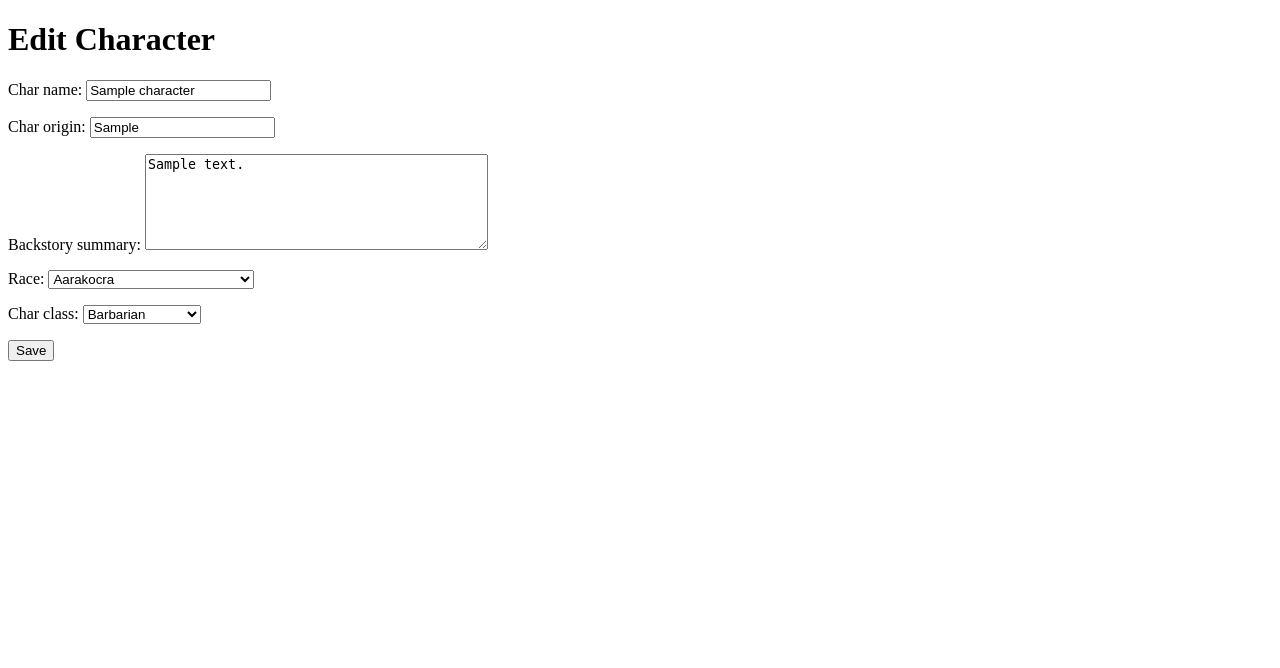
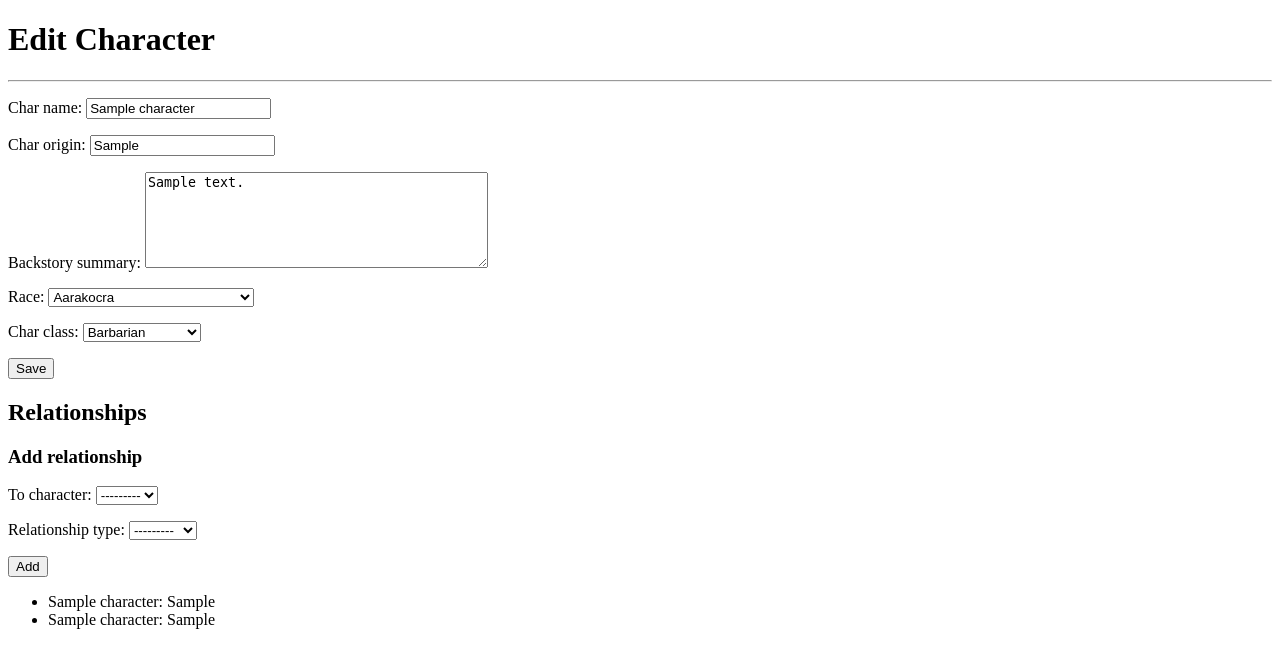
Before and after one commit to rgg2sky/charcterTracker, a Django app: page /characters/1/edit/ in a window 1280 px wide. Shown: the part 26-694 px from the top of the page. Run offline with Django 4.2, Linux system fonts and the light colour scheme; a user stored in the database is signed in; data comes from the database, SQL or seed files in the repository; tables that the repository leaves empty hold one stand-in row (values such as "Sample post").

Commit message:
fix some stuff

```diff
--- a/characters/forms.py
+++ b/characters/forms.py
@@ -1,6 +1,5 @@
 from django import forms
-from .models import Character
-
+from .models import Character, CharacterAssociation
 
 class CharacterForm(forms.ModelForm):
     class Meta:
@@ -9,3 +8,21 @@ class CharacterForm(forms.ModelForm):
         widgets = {
             "backstory_summary": forms.Textarea(attrs={"rows": 6}),
         }
+
+class CharacterAssociationForm(forms.ModelForm):
+    class Meta:
+        model = CharacterAssociation
+        fields = ["to_character", "relationship_type"]
+
+    def __init__(self, *args, user=None, from_character=None, **kwargs):
+        super().__init__(*args, **kwargs)
+
+        # Only allow linking to characters owned by this user
+        if user is not None:
+            self.fields["to_character"].queryset = Character.objects.filter(user=user).order_by("char_name")
+
+        # Prevent selecting self
+        if from_character is not None:
+            self.fields["to_character"].queryset = self.fields["to_character"].queryset.exclude(
+                character_id=from_character.character_id
+            )
--- a/characters/urls.py
+++ b/characters/urls.py
@@ -9,4 +9,5 @@ urlpatterns = [
     path("characters/new/", views.character_create, name="character_create"),
     path("characters/<int:character_id>/", views.character_detail, name="character_detail"),
     path("characters/<int:character_id>/edit/", views.character_edit, name="character_edit"),
+    path("characters/<int:character_id>/relationships/add/", views.relationship_add, name="relationship_add"),
 ]
--- a/characters/views.py
+++ b/characters/views.py
@@ -1,9 +1,10 @@
 from django.contrib.auth.decorators import login_required
 from django.db.models import Q
 from django.shortcuts import get_object_or_404, redirect, render
+from django.views.decorators.http import require_POST
+from django.contrib import messages
 
-from .forms import CharacterForm
-from .models import Character
+from .forms import CharacterForm, CharacterAssociationForm
 from .models import Character, CharacterAssociation
 
 
@@ -46,33 +47,31 @@ def character_detail(request, character_id):
         CharacterAssociation.objects
         .filter(from_character=character)
         .select_related("to_character", "relationship_type")
-        .order_by("relationship_type__relationship_type", "to_character__char_name")
     )
-
     incoming = (
         CharacterAssociation.objects
         .filter(to_character=character)
         .select_related("from_character", "relationship_type")
-        .order_by("relationship_type__relationship_type", "from_character__char_name")
     )
+
+    relationships = []
+    for rel in outgoing:
+        relationships.append((rel.to_character, rel.relationship_type))
+    for rel in incoming:
+        relationships.append((rel.from_character, rel.relationship_type))
+
+    relationships.sort(key=lambda t: (t[0].char_name or "").lower())
+
+    relationship_form = CharacterAssociationForm(user=request.user, from_character=character)
 
     return render(
         request,
         "characters/character_detail.html",
         {
             "character": character,
-            "outgoing_relationships": outgoing,
-            "incoming_relationships": incoming,
+            "relationships": relationships,
         },
     )
-    relationships = []
-
-    for rel in outgoing:
-        relationships.append((rel.to_character, rel.relationship_type))
-
-    for rel in incoming:
-        relationships.append((rel.from_character, rel.relationship_type))
-
 
 @login_required
 def character_edit(request, character_id):
@@ -86,8 +85,60 @@ def character_edit(request, character_id):
     else:
         form = CharacterForm(instance=character)
 
+    outgoing = (
+        CharacterAssociation.objects
+        .filter(from_character=character)
+        .select_related("to_character", "relationship_type")
+    )
+    incoming = (
+        CharacterAssociation.objects
+        .filter(to_character=character)
+        .select_related("from_character", "relationship_type")
+    )
+
+    relationships = []
+    for rel in outgoing:
+        relationships.append((rel.to_character, rel.relationship_type))
+    for rel in incoming:
+        relationships.append((rel.from_character, rel.relationship_type))
+
+    relationships.sort(key=lambda t: (t[0].char_name or "").lower())
+
+    relationship_form = CharacterAssociationForm(user=request.user, from_character=character)
+
     return render(
         request,
         "characters/character_form.html",
-        {"form": form, "mode": "edit", "character": character},
+        {
+            "form": form,
+            "mode": "edit",
+            "character": character,
+            "relationships": relationships,
+            "relationship_form": relationship_form,
+        },
     )
+
+@require_POST
+@login_required
+def relationship_add(request, character_id):
+    character = get_object_or_404(Character, character_id=character_id, user=request.user)
+
+    form = CharacterAssociationForm(request.POST, user=request.user, from_character=character)
+    if form.is_valid():
+        to_character = form.cleaned_data["to_character"]
+        relationship_type = form.cleaned_data["relationship_type"]
+
+        assoc, created = CharacterAssociation.objects.get_or_create(
+            from_character=character,
+            to_character=to_character,
+            relationship_type=relationship_type,
+        )
+
+        if created:
+            messages.success(request, "Relationship added.")
+        else:
+            messages.info(request, "That relationship already exists.")
+    else:
+        messages.error(request, "Please correct the form and try again.")
+
+    return redirect("character_edit", character_id=character.character_id)
--- a/templates/characters/character_detail.html
+++ b/templates/characters/character_detail.html
@@ -21,12 +21,9 @@
     <p style="white-space: pre-wrap;">{{ character.backstory_summary }}</p>
 
 <h2>Relationships</h2>
-
 <ul>
   {% for other, rel_type in relationships %}
-<li>
-  <a href="{% url 'character_detail' other.character_id %}">{{ other.char_name }}</a>: {{ rel_type }}
-</li>
+    <li>{{ other.char_name }}: {{ rel_type.relationship_type }}</li>
   {% empty %}
     <li>No relationships.</li>
   {% endfor %}
--- a/templates/characters/character_form.html
+++ b/templates/characters/character_form.html
@@ -11,11 +11,32 @@
     </nav>
 
     <h1>{% if mode == "edit" %}Edit{% else %}New{% endif %} Character</h1>
+    {% if mode == "edit" %}
+      <hr>
 
     <form method="post">
       {% csrf_token %}
       {{ form.as_p }}
       <button type="submit">{% if mode == "edit" %}Save{% else %}Create{% endif %}</button>
     </form>
+
+      <h2>Relationships</h2>
+
+      <h3>Add relationship</h3>
+      <form method="post" action="{% url 'relationship_add' character.character_id %}">
+        {% csrf_token %}
+        {{ relationship_form.as_p }}
+        <button type="submit">Add</button>
+      </form>
+
+      <ul>
+        {% for other, rel_type in relationships %}
+          <li>{{ other.char_name }}: {{ rel_type.relationship_type }}</li>
+        {% empty %}
+          <li>No relationships.</li>
+        {% endfor %}
+      </ul>
+    {% endif %}
+
   </body>
 </html>
```
Also changed, not shown: README.md.
